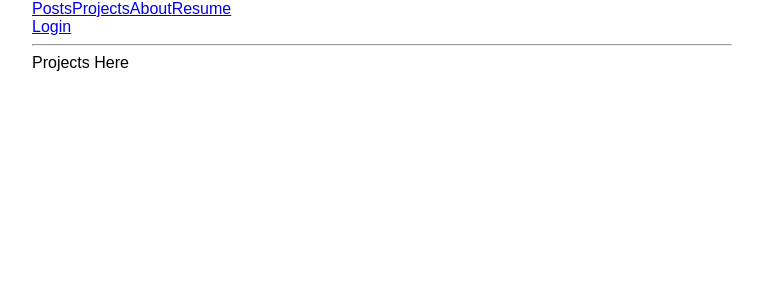
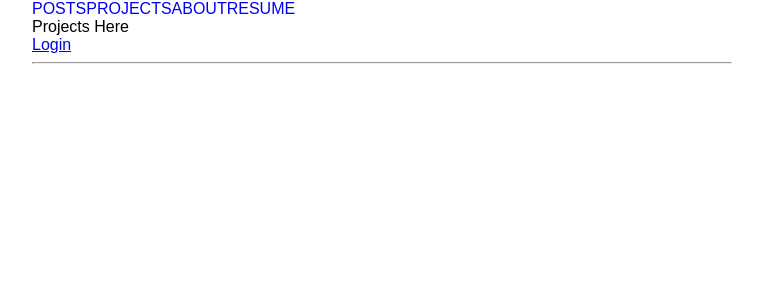
Before and after one commit to lmiller1990/react-blog, a React (Create React App) app: page /projects in a window 1280 px wide. Shown: the top 300 px of the page, without its empty margins (258-1021 px from the left). Built offline with nearby package versions, Linux system fonts and the light colour scheme.

Commit message:
Refactor Menu

```diff
--- a/src/Home.js
+++ b/src/Home.js
@@ -1,7 +1,6 @@
 import React, {Component} from 'react'
-import Projects from './Projects'
+import TopMenu from './TopMenu'
 import Session from './Session/Session'
-import PostsIndex from './PostsIndex'
 import PostContainer from './Posts/PostContainer'
 import { Link, Route } from 'react-router-dom'
 
@@ -23,18 +22,13 @@ class Home extends Component {
   render() {
     return (
       <div>
-        <Link to='/posts'>Posts</Link>
-        <Link to='/projects'>Projects</Link>
-        <Link to='/about'>About</Link>
-        <Link to='/resume'>Resume</Link>
+        <TopMenu />
         <Session
           setLoggedIn={this.setLoggedIn}
           isLoggedIn={this.state.isLoggedIn}
         />
-
         <hr />
 
-        <Route exact path='/posts' component={PostsIndex} />
         <Route path='/posts/:_id'
           render={(props) =>
             <PostContainer
@@ -42,7 +36,6 @@ class Home extends Component {
               {...props}
             />
           }/>
-        <Route exact path='/projects' component={Projects} />
       </div>
     )
   }
--- /dev/null
+++ b/src/MenuItem.js
@@ -0,0 +1,12 @@
+import React from 'react'
+
+const itemStyle = {
+  textTransform: 'uppercase',
+  display: 'inline-block'
+}
+
+const MenuItem = ({text}) =>
+  <div style={itemStyle}>{ text }</div>
+
+
+export default MenuItem
--- /dev/null
+++ b/src/TopMenu.js
@@ -0,0 +1,26 @@
+import React from 'react'
+import MenuItem from './MenuItem'
+import Projects from './Projects'
+import PostsIndex from './PostsIndex'
+import { Link, Route } from 'react-router-dom'
+
+const TopMenu = () =>
+  <div>
+    <Link to='/posts'>
+      <MenuItem text={'posts'} />
+    </Link>
+    <Link to='/projects'>
+      <MenuItem text={'projects'} />
+    </Link>
+    <Link to='/about'>
+      <MenuItem text={'about'} />
+    </Link>
+    <Link to='/resume'>
+      <MenuItem text={'resume'} />
+    </Link>
+
+    <Route exact path='/posts' component={PostsIndex} />
+    <Route exact path='/projects' component={Projects} />
+  </div>
+
+export default TopMenu
--- a/src/index.js
+++ b/src/index.js
@@ -2,6 +2,7 @@ import React from 'react';
 import ReactDOM from 'react-dom';
 import { BrowserRouter } from 'react-router-dom'
 import App from './App';
+// import 'semantic-ui-css/semantic.min.css';
 import './index.css';
 
 ReactDOM.render(
```
